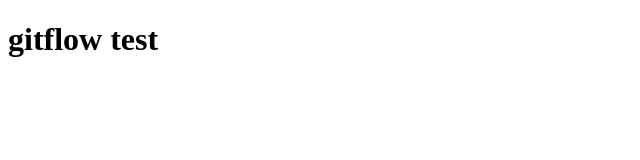
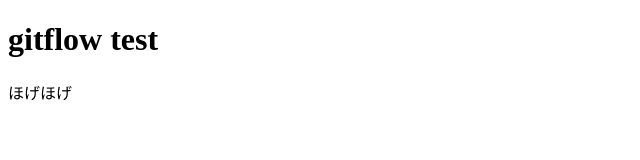
Before and after one commit to sasshi/gitflow, a plain HTML site: page index.html in a window 1280 px wide. Shown: the full height of the page, 0-640 px from the left. Drawn offline with Linux system fonts and the light colour scheme.

Commit message:
pタグ追加＆改行コードをLFに変更

```diff
--- a/index.html
+++ b/index.html
@@ -4,5 +4,6 @@
 </head>
 <body>
 <h1>gitflow test</h1>
+<p>ほげほげ</p>
 </body>
 </html>
```
